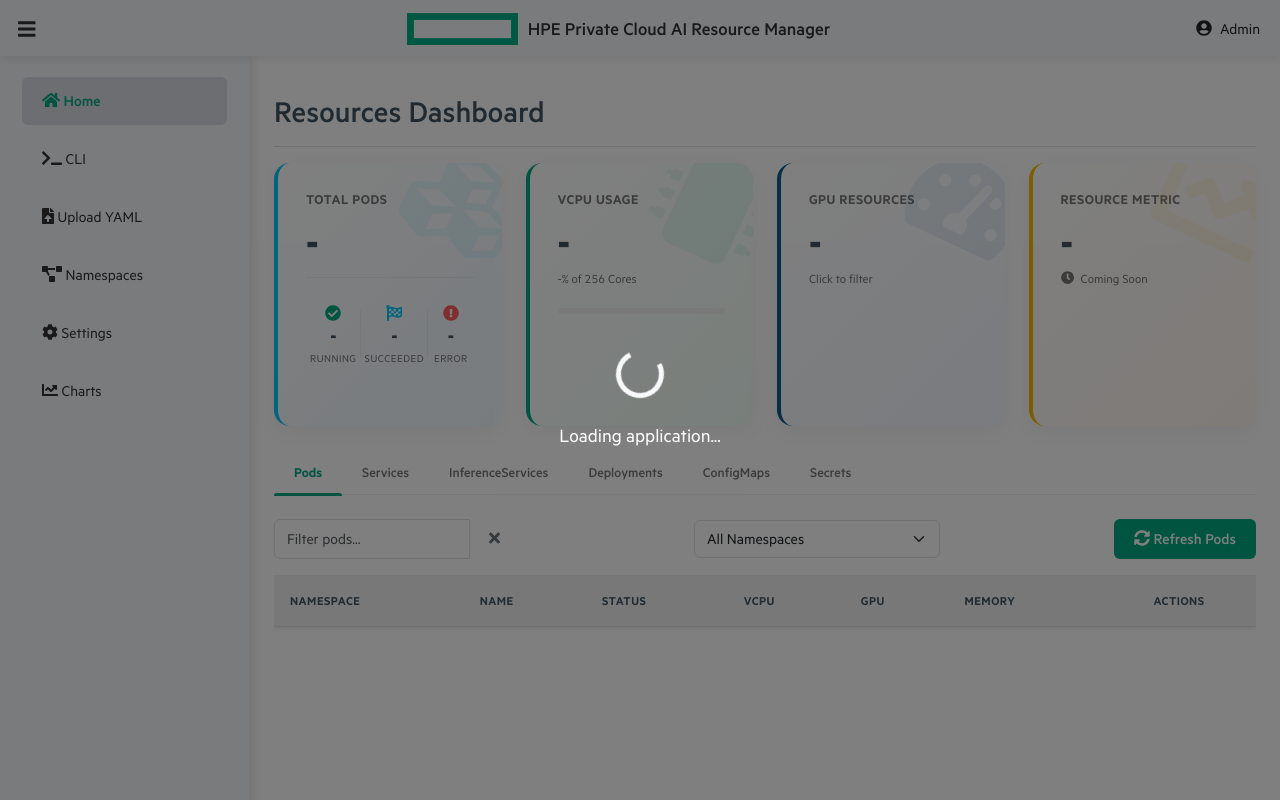
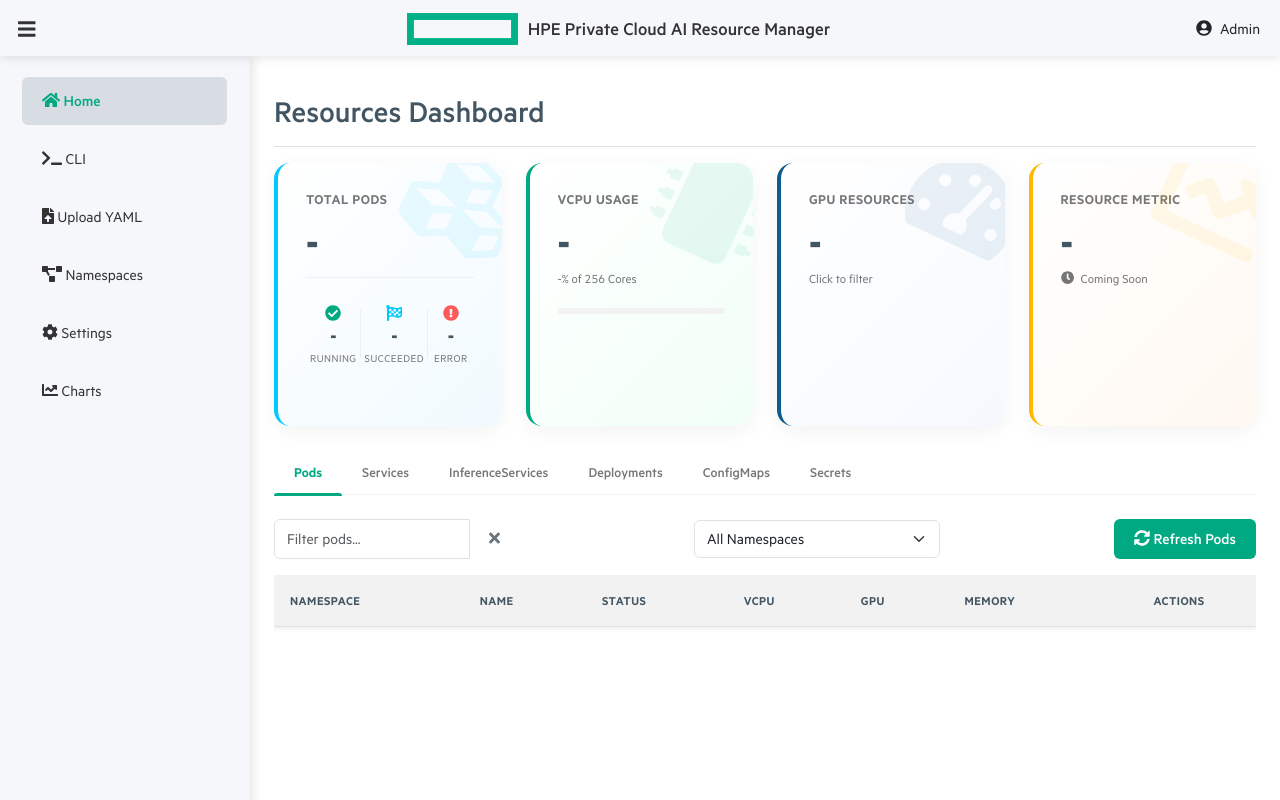
Before and after one commit to AlexanderOllman/PodManager, a Flask app: page / in a window 1280 px wide. Run offline with Flask 3, Linux system fonts and the light colour scheme; data that the repository does not hold is empty; some libraries are stand-ins or nearby versions.

Commit message:
removes loading overlay

```diff
--- a/templates/base.html
+++ b/templates/base.html
@@ -103,14 +103,6 @@
         </div>
     </div>
 
-    <!-- Loading indicator for scripts -->
-    <div id="loading-overlay" style="position: fixed; top: 0; left: 0; width: 100%; height: 100%; background-color: rgba(0,0,0,0.5); z-index: 9999; display: flex; justify-content: center; align-items: center; color: white; font-size: 20px;">
-        <div class="text-center">
-            <div class="spinner-border text-light" role="status" style="width: 3rem; height: 3rem;"></div>
-            <div class="mt-3">Loading application...</div>
-        </div>
-    </div>
-
     <!-- Base utilities script -->
     <script src="https://code.jquery.com/jquery-3.6.0.min.js"></script>
     <script src="https://cdn.jsdelivr.net/npm/bootstrap@5.1.3/dist/js/bootstrap.bundle.min.js"></script>
@@ -144,8 +136,6 @@
                 console.log('Socket.IO disconnected');
             });
 
-            // Hide loading overlay once everything is ready
-            document.getElementById('loading-overlay').style.display = 'none';
             window.app.init = true;
         }
 
```
